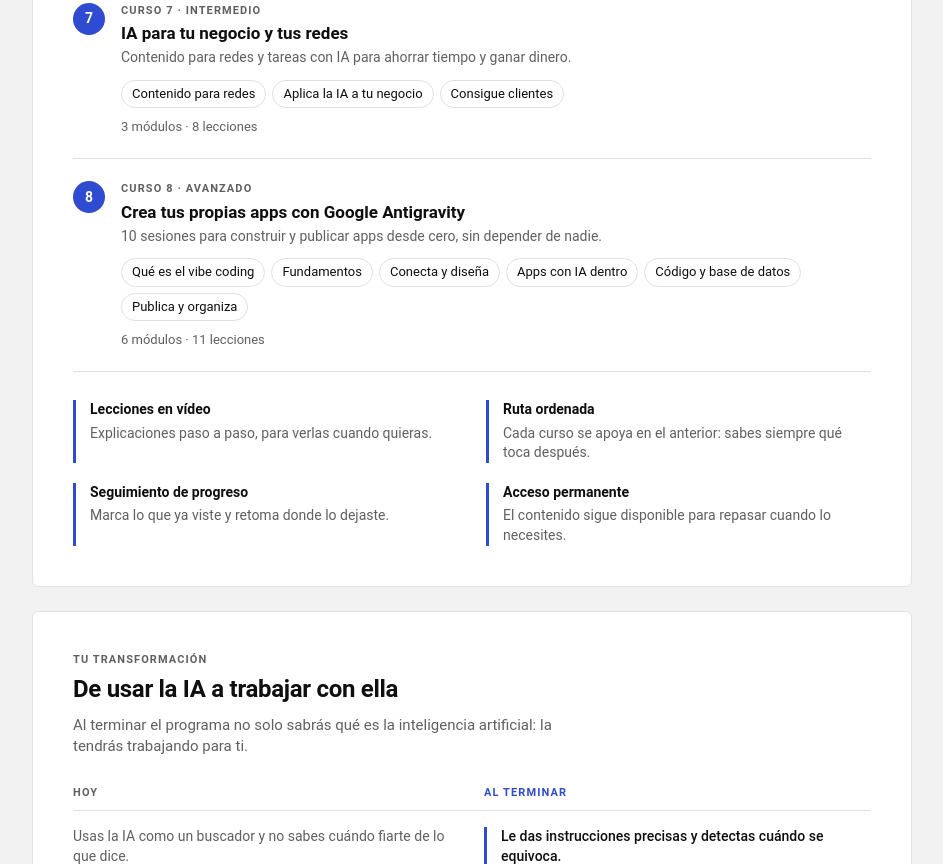
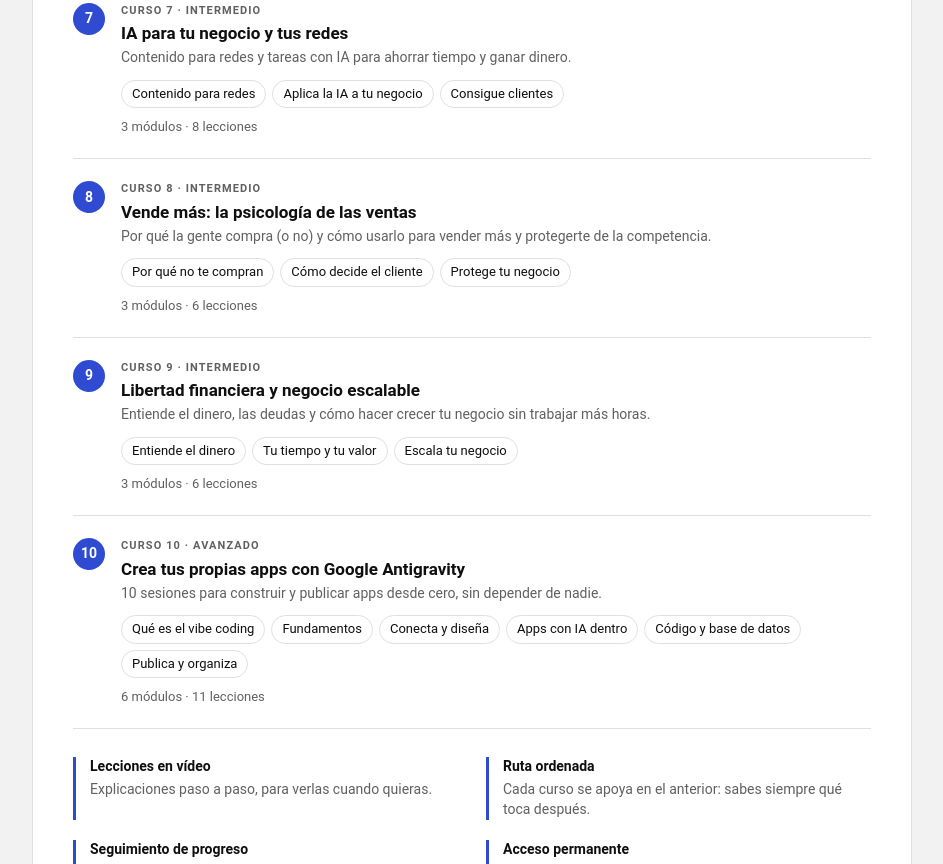
Before and after one commit to paumartifelip-cpu/escuelasuperioria, a plain HTML site: page index.html in a window 1280 px wide. Shown: the part 1936-2800 px from the top of the page, without its empty margins (168-1111 px from the left). Drawn offline with Linux system fonts and the light colour scheme.

Commit message:
Añade 12 vídeos: cursos de ventas y libertad financiera
Co-Authored-By: Claude Sonnet 5.5 <noreply@anthropic.com>

```diff
--- a/index.html
+++ b/index.html
@@ -101,7 +101,7 @@
         <div class="co-summary">
           <p class="eyebrow">Escuela Superior de IA</p>
           <h3 class="co-name">Programa completo</h3>
-          <p class="co-sub">Ocho cursos, de cero a crear tus propias apps. Acceso permanente.</p>
+          <p class="co-sub">Diez cursos, de cero a crear tus propias apps. Acceso permanente.</p>
           <p class="co-price"><span id="co-total">290,00 €</span></p>
           <dl class="co-lines">
             <div><dt>Programa completo</dt><dd id="co-sub">290,00 €</dd></div>
--- a/js/data.js
+++ b/js/data.js
@@ -172,7 +172,8 @@ window.ESIA_COURSES = [
         id: 'n1', title: 'Contenido para redes',
         videos: [
           { id: 'AE9CyEzB6gM', title: 'Diez tareas de Gemini Spark para crear contenido' },
-          { id: 'eY2IUEmDNo8', title: 'Cómo crear 30 publicaciones para redes con IA' }
+          { id: 'eY2IUEmDNo8', title: 'Cómo crear 30 publicaciones para redes con IA' },
+          { id: '-0VxlkmW0-Q', title: '¿No sabes qué contenido crear? Empieza por aquí' }
         ]
       },
       {
@@ -187,8 +188,61 @@ window.ESIA_COURSES = [
         id: 'n3', title: 'Consigue clientes',
         videos: [
           { id: '9RpTC1mE2mw', title: 'Cómo extraer clientes de Google Maps con Apify (paso a paso)' },
-          { id: 'HFnGVXsoNe0', title: 'Cómo aparecer en el nuevo Google con IA (2026)' },
+          { id: 'HFnGVXsoNe0', title: 'Cómo aparecer en el nuevo Google con IA (2026)' }
+        ]
+      }
+    ]
+  },
+  {
+    id: 'ventas', emoji: '🧲', level: 'Intermedio', title: 'Vende más: la psicología de las ventas',
+    desc: 'Por qué la gente compra (o no) y cómo usarlo para vender más y protegerte de la competencia.',
+    modules: [
+      {
+        id: 's1', title: 'Por qué no te compran',
+        videos: [
+          { id: 'SuapZ9qWNno', title: 'La razón por la que nadie te compra (aunque tu producto sea bueno)' },
           { id: '6ySQmoHw58g', title: 'El error que te hace parecer un loco cuando intentas vender' }
+        ]
+      },
+      {
+        id: 's2', title: 'Cómo decide el cliente',
+        videos: [
+          { id: 'LIuc6esQ83Q', title: 'Este truco hace que compres aunque no quieras' },
+          { id: 'xG8lSj3VFbY', title: 'Todos somos ovejas: el hack de ventas que tu cerebro no puede evitar' },
+          { id: 'D5qgFZGS2nE', title: 'Tu cerebro odia perder dinero (y las marcas lo saben)' }
+        ]
+      },
+      {
+        id: 's3', title: 'Protege tu negocio',
+        videos: [
+          { id: 'jACAI8W2Vbo', title: '3 simples pasos para eliminar a tu competencia' }
+        ]
+      }
+    ]
+  },
+  {
+    id: 'libertad', emoji: '💎', level: 'Intermedio', title: 'Libertad financiera y negocio escalable',
+    desc: 'Entiende el dinero, las deudas y cómo hacer crecer tu negocio sin trabajar más horas.',
+    modules: [
+      {
+        id: 'f1', title: 'Entiende el dinero',
+        videos: [
+          { id: '_F3URYD5tJU', title: 'Te han mentido sobre las deudas (no todas son malas)' },
+          { id: 'Mh8M7UNEeZM', title: 'La regla de las dos neveras decide tu libertad económica' }
+        ]
+      },
+      {
+        id: 'f2', title: 'Tu tiempo y tu valor',
+        videos: [
+          { id: 'tyms3E4MkUI', title: 'Te han mentido sobre el valor de tu trabajo (así serás valioso en 2026)' },
+          { id: 'KAivnql9-GM', title: 'Cada vez que dices sí, estás arruinando algo que nunca llegarás a ver' }
+        ]
+      },
+      {
+        id: 'f3', title: 'Escala tu negocio',
+        videos: [
+          { id: 't70mgVTdYkk', title: 'Si para ganar más necesitas más empleados, tu negocio está muerto' },
+          { id: 'uu61LEF8yGQ', title: 'Por qué todo se acelera cuando llegas a 100.000 €' }
         ]
       }
     ]
```
